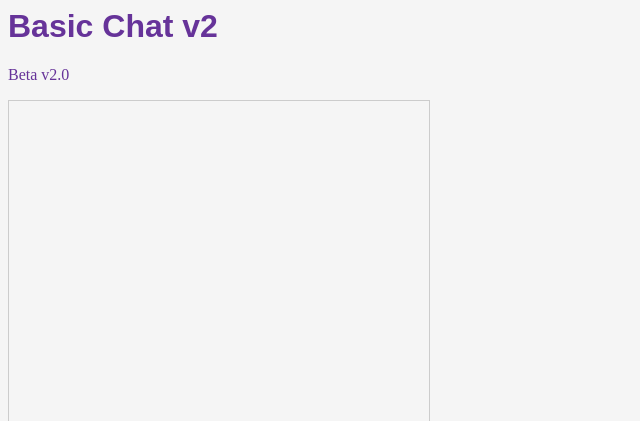
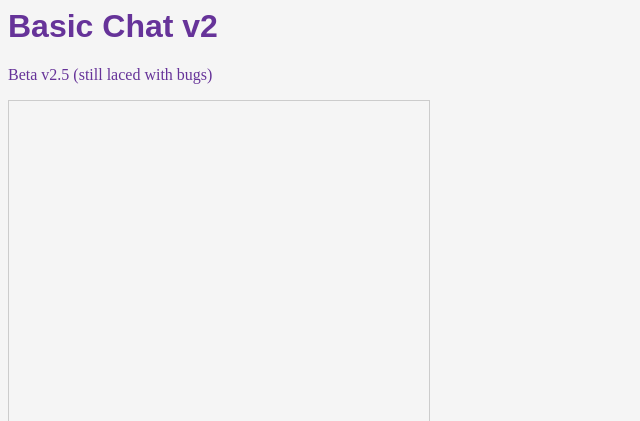
Before and after one commit to benjicurtis/basic-chat, a Flask app: page / in a window 1280 px wide. Shown: the top 421 px of the page, without its empty margins (0-640 px from the left). Run offline with Flask 3, Linux system fonts and the light colour scheme; data that the repository does not hold is empty.

Commit message:
Update chat application to Beta v2.5
Updated the version to Beta v2.5 and made minor adjustments.

```diff
--- a/chat2/templates/index.html
+++ b/chat2/templates/index.html
@@ -4,7 +4,7 @@
 </head>
 <body style="background-color: whitesmoke;">
     <h1 style="color: rebeccapurple; font-family: Arial, sans-serif;">Basic Chat v2</h1>
-    <p style="color: rebeccapurple">Beta v2.0</p>
+    <p style="color: rebeccapurple">Beta v2.5 (still laced with bugs)</p>
     <div id="chatbox" style="width: 400px; height: 300px; border: 1px solid #ccc; overflow-y: scroll; padding: 10px; color: rebeccapurple; font-family: Arial, sans-serif;"></div>
     <div>
         <input style="background-color: whitesmoke; color: rebeccapurple;" type="text" id="usernameInput" autocomplete="off" placeholder="Type your username here..." style="width: 300px;">
```
